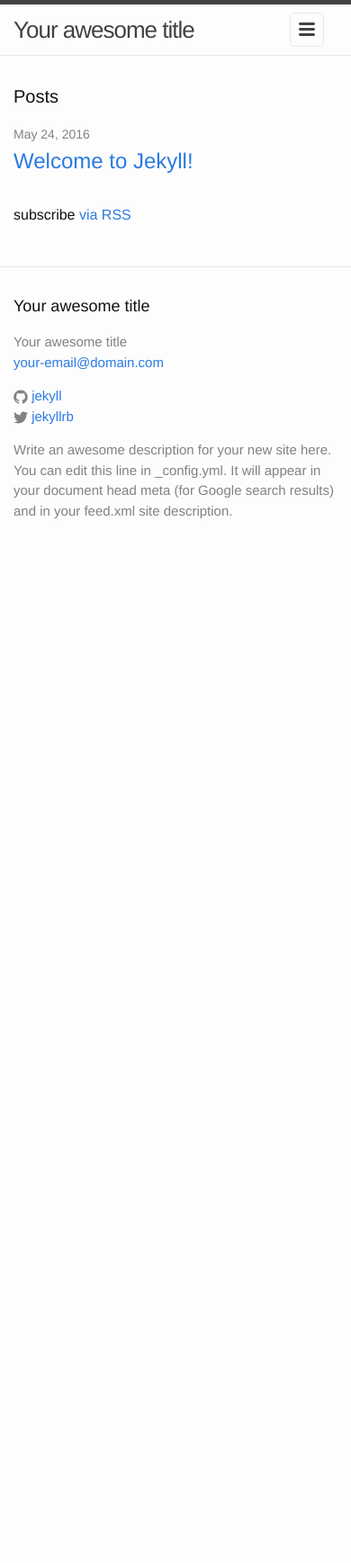
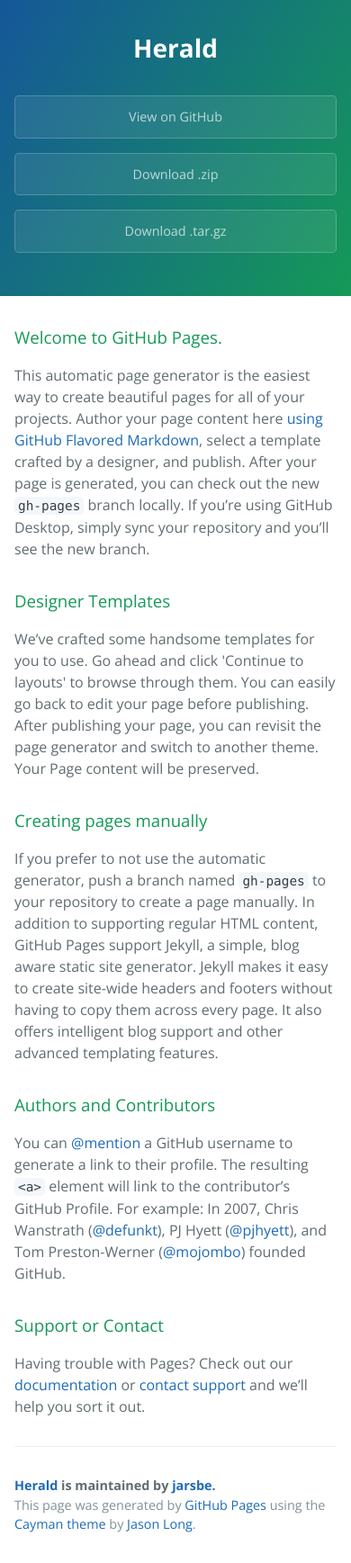
Before and after one commit to jackcallister/herald, a Jekyll site: the page index.html, which Jekyll copies as it is, in a window 390 px wide. Shown: the whole page at 90% size. Built offline with Jekyll 4.4.1, drawn with Linux system fonts in a browser that asks for light colours; before the commit the page ends 900 px from its top, so only the background shows below that.

Commit message:
Create gh-pages branch via GitHub

```diff
--- a/index.html
+++ b/index.html
@@ -1,23 +1,57 @@
----
-layout: default
----
+<!DOCTYPE html>
+<html lang="en-us">
+  <head>
+    <meta charset="UTF-8">
+    <title>Herald by jarsbe</title>
+    <meta name="viewport" content="width=device-width, initial-scale=1">
+    <link rel="stylesheet" type="text/css" href="stylesheets/normalize.css" media="screen">
+    <link href='https://fonts.googleapis.com/css?family=Open+Sans:400,700' rel='stylesheet' type='text/css'>
+    <link rel="stylesheet" type="text/css" href="stylesheets/stylesheet.css" media="screen">
+    <link rel="stylesheet" type="text/css" href="stylesheets/github-light.css" media="screen">
+  </head>
+  <body>
+    <section class="page-header">
+      <h1 class="project-name">Herald</h1>
+      <h2 class="project-tagline"></h2>
+      <a href="https://github.com/jarsbe/herald" class="btn">View on GitHub</a>
+      <a href="https://github.com/jarsbe/herald/zipball/master" class="btn">Download .zip</a>
+      <a href="https://github.com/jarsbe/herald/tarball/master" class="btn">Download .tar.gz</a>
+    </section>
 
-<div class="home">
+    <section class="main-content">
+      <h3>
+<a id="welcome-to-github-pages" class="anchor" href="#welcome-to-github-pages" aria-hidden="true"><span aria-hidden="true" class="octicon octicon-link"></span></a>Welcome to GitHub Pages.</h3>
 
-  <h1 class="page-heading">Posts</h1>
+<p>This automatic page generator is the easiest way to create beautiful pages for all of your projects. Author your page content here <a href="https://guides.github.com/features/mastering-markdown/">using GitHub Flavored Markdown</a>, select a template crafted by a designer, and publish. After your page is generated, you can check out the new <code>gh-pages</code> branch locally. If you’re using GitHub Desktop, simply sync your repository and you’ll see the new branch.</p>
 
-  <ul class="post-list">
-    {% for post in site.posts %}
-      <li>
-        <span class="post-meta">{{ post.date | date: "%b %-d, %Y" }}</span>
+<h3>
+<a id="designer-templates" class="anchor" href="#designer-templates" aria-hidden="true"><span aria-hidden="true" class="octicon octicon-link"></span></a>Designer Templates</h3>
 
-        <h2>
-          <a class="post-link" href="{{ post.url | prepend: site.baseurl }}">{{ post.title }}</a>
-        </h2>
-      </li>
-    {% endfor %}
-  </ul>
+<p>We’ve crafted some handsome templates for you to use. Go ahead and click 'Continue to layouts' to browse through them. You can easily go back to edit your page before publishing. After publishing your page, you can revisit the page generator and switch to another theme. Your Page content will be preserved.</p>
 
-  <p class="rss-subscribe">subscribe <a href="{{ "/feed.xml" | prepend: site.baseurl }}">via RSS</a></p>
+<h3>
+<a id="creating-pages-manually" class="anchor" href="#creating-pages-manually" aria-hidden="true"><span aria-hidden="true" class="octicon octicon-link"></span></a>Creating pages manually</h3>
 
-</div>
+<p>If you prefer to not use the automatic generator, push a branch named <code>gh-pages</code> to your repository to create a page manually. In addition to supporting regular HTML content, GitHub Pages support Jekyll, a simple, blog aware static site generator. Jekyll makes it easy to create site-wide headers and footers without having to copy them across every page. It also offers intelligent blog support and other advanced templating features.</p>
+
+<h3>
+<a id="authors-and-contributors" class="anchor" href="#authors-and-contributors" aria-hidden="true"><span aria-hidden="true" class="octicon octicon-link"></span></a>Authors and Contributors</h3>
+
+<p>You can <a href="https://help.github.com/articles/basic-writing-and-formatting-syntax/#mentioning-users-and-teams" class="user-mention">@mention</a> a GitHub username to generate a link to their profile. The resulting <code>&lt;a&gt;</code> element will link to the contributor’s GitHub Profile. For example: In 2007, Chris Wanstrath (<a href="https://github.com/defunkt" class="user-mention">@defunkt</a>), PJ Hyett (<a href="https://github.com/pjhyett" class="user-mention">@pjhyett</a>), and Tom Preston-Werner (<a href="https://github.com/mojombo" class="user-mention">@mojombo</a>) founded GitHub.</p>
+
+<h3>
+<a id="support-or-contact" class="anchor" href="#support-or-contact" aria-hidden="true"><span aria-hidden="true" class="octicon octicon-link"></span></a>Support or Contact</h3>
+
+<p>Having trouble with Pages? Check out our <a href="https://help.github.com/pages">documentation</a> or <a href="https://github.com/contact">contact support</a> and we’ll help you sort it out.</p>
+
+      <footer class="site-footer">
+        <span class="site-footer-owner"><a href="https://github.com/jarsbe/herald">Herald</a> is maintained by <a href="https://github.com/jarsbe">jarsbe</a>.</span>
+
+        <span class="site-footer-credits">This page was generated by <a href="https://pages.github.com">GitHub Pages</a> using the <a href="https://github.com/jasonlong/cayman-theme">Cayman theme</a> by <a href="https://twitter.com/jasonlong">Jason Long</a>.</span>
+      </footer>
+
+    </section>
+
+
+  </body>
+</html>
--- /dev/null
+++ b/stylesheets/github-light.css
@@ -0,0 +1,123 @@
+/*
+The MIT License (MIT)
+
+Copyright (c) 2015 GitHub, Inc.
+
+Permission is hereby granted, free of charge, to any person obtaining a copy
+of this software and associated documentation files (the "Software"), to deal
+in the Software without restriction, including without limitation the rights
+to use, copy, modify, merge, publish, distribute, sublicense, and/or sell
+copies of the Software, and to permit persons to whom the Software is
+furnished to do so, subject to the following conditions:
+
+The above copyright notice and this permission notice shall be included in all
+copies or substantial portions of the Software.
+
+THE SOFTWARE IS PROVIDED "AS IS", WITHOUT WARRANTY OF ANY KIND, EXPRESS OR
+IMPLIED, INCLUDING BUT NOT LIMITED TO THE WARRANTIES OF MERCHANTABILITY,
+FITNESS FOR A PARTICULAR PURPOSE AND NONINFRINGEMENT. IN NO EVENT SHALL THE
+AUTHORS OR COPYRIGHT HOLDERS BE LIABLE FOR ANY CLAIM, DAMAGES OR OTHER
+LIABILITY, WHETHER IN AN ACTION OF CONTRACT, TORT OR OTHERWISE, ARISING FROM,
+OUT OF OR IN CONNECTION WITH THE SOFTWARE OR THE USE OR OTHER DEALINGS IN THE
+SOFTWARE.
+
+*/
+
+.pl-c /* comment */ {
+  color: #969896;
+}
+
+.pl-c1      /* constant, markup.raw, meta.diff.header, meta.module-reference, meta.property-name, support, support.constant, support.variable, variable.other.constant */,
+.pl-s .pl-v /* string variable */ {
+  color: #0086b3;
+}
+
+.pl-e  /* entity */,
+.pl-en /* entity.name */ {
+  color: #795da3;
+}
+
+.pl-s .pl-s1 /* string source */,
+.pl-smi      /* storage.modifier.import, storage.modifier.package, storage.type.java, variable.other, variable.parameter.function */ {
+  color: #333;
+}
+
+.pl-ent /* entity.name.tag */ {
+  color: #63a35c;
+}
+
+.pl-k /* keyword, storage, storage.type */ {
+  color: #a71d5d;
+}
+
+.pl-pds              /* punctuation.definition.string, string.regexp.character-class */,
+.pl-s                /* string */,
+.pl-s .pl-pse .pl-s1 /* string punctuation.section.embedded source */,
+.pl-sr               /* string.regexp */,
+.pl-sr .pl-cce       /* string.regexp constant.character.escape */,
+.pl-sr .pl-sra       /* string.regexp string.regexp.arbitrary-repitition */,
+.pl-sr .pl-sre       /* string.regexp source.ruby.embedded */ {
+  color: #183691;
+}
+
+.pl-v /* variable */ {
+  color: #ed6a43;
+}
+
+.pl-id /* invalid.deprecated */ {
+  color: #b52a1d;
+}
+
+.pl-ii /* invalid.illegal */ {
+  background-color: #b52a1d;
+  color: #f8f8f8;
+}
+
+.pl-sr .pl-cce /* string.regexp constant.character.escape */ {
+  color: #63a35c;
+  font-weight: bold;
+}
+
+.pl-ml /* markup.list */ {
+  color: #693a17;
+}
+
+.pl-mh        /* markup.heading */,
+.pl-mh .pl-en /* markup.heading entity.name */,
+.pl-ms        /* meta.separator */ {
+  color: #1d3e81;
+  font-weight: bold;
+}
+
+.pl-mq /* markup.quote */ {
+  color: #008080;
+}
+
+.pl-mi /* markup.italic */ {
+  color: #333;
+  font-style: italic;
+}
+
+.pl-mb /* markup.bold */ {
+  color: #333;
+  font-weight: bold;
+}
+
+.pl-md /* markup.deleted, meta.diff.header.from-file */ {
+  background-color: #ffecec;
+  color: #bd2c00;
+}
+
+.pl-mi1 /* markup.inserted, meta.diff.header.to-file */ {
+  background-color: #eaffea;
+  color: #55a532;
+}
+
+.pl-mdr /* meta.diff.range */ {
+  color: #795da3;
+  font-weight: bold;
+}
+
+.pl-mo /* meta.output */ {
+  color: #1d3e81;
+}
--- /dev/null
+++ b/stylesheets/stylesheet.css
@@ -0,0 +1,245 @@
+* {
+  box-sizing: border-box; }
+
+body {
+  padding: 0;
+  margin: 0;
+  font-family: "Open Sans", "Helvetica Neue", Helvetica, Arial, sans-serif;
+  font-size: 16px;
+  line-height: 1.5;
+  color: #606c71; }
+
+a {
+  color: #1e6bb8;
+  text-decoration: none; }
+  a:hover {
+    text-decoration: underline; }
+
+.btn {
+  display: inline-block;
+  margin-bottom: 1rem;
+  color: rgba(255, 255, 255, 0.7);
+  background-color: rgba(255, 255, 255, 0.08);
+  border-color: rgba(255, 255, 255, 0.2);
+  border-style: solid;
+  border-width: 1px;
+  border-radius: 0.3rem;
+  transition: color 0.2s, background-color 0.2s, border-color 0.2s; }
+  .btn + .btn {
+    margin-left: 1rem; }
+
+.btn:hover {
+  color: rgba(255, 255, 255, 0.8);
+  text-decoration: none;
+  background-color: rgba(255, 255, 255, 0.2);
+  border-color: rgba(255, 255, 255, 0.3); }
+
+@media screen and (min-width: 64em) {
+  .btn {
+    padding: 0.75rem 1rem; } }
+
+@media screen and (min-width: 42em) and (max-width: 64em) {
+  .btn {
+    padding: 0.6rem 0.9rem;
+    font-size: 0.9rem; } }
+
+@media screen and (max-width: 42em) {
+  .btn {
+    display: block;
+    width: 100%;
+    padding: 0.75rem;
+    font-size: 0.9rem; }
+    .btn + .btn {
+      margin-top: 1rem;
+      margin-left: 0; } }
+
+.page-header {
+  color: #fff;
+  text-align: center;
+  background-color: #159957;
+  background-image: linear-gradient(120deg, #155799, #159957); }
+
+@media screen and (min-width: 64em) {
+  .page-header {
+    padding: 5rem 6rem; } }
+
+@media screen and (min-width: 42em) and (max-width: 64em) {
+  .page-header {
+    padding: 3rem 4rem; } }
+
+@media screen and (max-width: 42em) {
+  .page-header {
+    padding: 2rem 1rem; } }
+
+.project-name {
+  margin-top: 0;
+  margin-bottom: 0.1rem; }
+
+@media screen and (min-width: 64em) {
+  .project-name {
+    font-size: 3.25rem; } }
+
+@media screen and (min-width: 42em) and (max-width: 64em) {
+  .project-name {
+    font-size: 2.25rem; } }
+
+@media screen and (max-width: 42em) {
+  .project-name {
+    font-size: 1.75rem; } }
+
+.project-tagline {
+  margin-bottom: 2rem;
+  font-weight: normal;
+  opacity: 0.7; }
+
+@media screen and (min-width: 64em) {
+  .project-tagline {
+    font-size: 1.25rem; } }
+
+@media screen and (min-width: 42em) and (max-width: 64em) {
+  .project-tagline {
+    font-size: 1.15rem; } }
+
+@media screen and (max-width: 42em) {
+  .project-tagline {
+    font-size: 1rem; } }
+
+.main-content :first-child {
+  margin-top: 0; }
+.main-content img {
+  max-width: 100%; }
+.main-content h1, .main-content h2, .main-content h3, .main-content h4, .main-content h5, .main-content h6 {
+  margin-top: 2rem;
+  margin-bottom: 1rem;
+  font-weight: normal;
+  color: #159957; }
+.main-content p {
+  margin-bottom: 1em; }
+.main-content code {
+  padding: 2px 4px;
+  font-family: Consolas, "Liberation Mono", Menlo, Courier, monospace;
+  font-size: 0.9rem;
+  color: #383e41;
+  background-color: #f3f6fa;
+  border-radius: 0.3rem; }
+.main-content pre {
+  padding: 0.8rem;
+  margin-top: 0;
+  margin-bottom: 1rem;
+  font: 1rem Consolas, "Liberation Mono", Menlo, Courier, monospace;
+  color: #567482;
+  word-wrap: normal;
+  background-color: #f3f6fa;
+  border: solid 1px #dce6f0;
+  border-radius: 0.3rem; }
+  .main-content pre > code {
+    padding: 0;
+    margin: 0;
+    font-size: 0.9rem;
+    color: #567482;
+    word-break: normal;
+    white-space: pre;
+    background: transparent;
+    border: 0; }
+.main-content .highlight {
+  margin-bottom: 1rem; }
+  .main-content .highlight pre {
+    margin-bottom: 0;
+    word-break: normal; }
+.main-content .highlight pre, .main-content pre {
+  padding: 0.8rem;
+  overflow: auto;
+  font-size: 0.9rem;
+  line-height: 1.45;
+  border-radius: 0.3rem; }
+.main-content pre code, .main-content pre tt {
+  display: inline;
+  max-width: initial;
+  padding: 0;
+  margin: 0;
+  overflow: initial;
+  line-height: inherit;
+  word-wrap: normal;
+  background-color: transparent;
+  border: 0; }
+  .main-content pre code:before, .main-content pre code:after, .main-content pre tt:before, .main-content pre tt:after {
+    content: normal; }
+.main-content ul, .main-content ol {
+  margin-top: 0; }
+.main-content blockquote {
+  padding: 0 1rem;
+  margin-left: 0;
+  color: #819198;
+  border-left: 0.3rem solid #dce6f0; }
+  .main-content blockquote > :first-child {
+    margin-top: 0; }
+  .main-content blockquote > :last-child {
+    margin-bottom: 0; }
+.main-content table {
+  display: block;
+  width: 100%;
+  overflow: auto;
+  word-break: normal;
+  word-break: keep-all; }
+  .main-content table th {
+    font-weight: bold; }
+  .main-content table th, .main-content table td {
+    padding: 0.5rem 1rem;
+    border: 1px solid #e9ebec; }
+.main-content dl {
+  padding: 0; }
+  .main-content dl dt {
+    padding: 0;
+    margin-top: 1rem;
+    font-size: 1rem;
+    font-weight: bold; }
+  .main-content dl dd {
+    padding: 0;
+    margin-bottom: 1rem; }
+.main-content hr {
+  height: 2px;
+  padding: 0;
+  margin: 1rem 0;
+  background-color: #eff0f1;
+  border: 0; }
+
+@media screen and (min-width: 64em) {
+  .main-content {
+    max-width: 64rem;
+    padding: 2rem 6rem;
+    margin: 0 auto;
+    font-size: 1.1rem; } }
+
+@media screen and (min-width: 42em) and (max-width: 64em) {
+  .main-content {
+    padding: 2rem 4rem;
+    font-size: 1.1rem; } }
+
+@media screen and (max-width: 42em) {
+  .main-content {
+    padding: 2rem 1rem;
+    font-size: 1rem; } }
+
+.site-footer {
+  padding-top: 2rem;
+  margin-top: 2rem;
+  border-top: solid 1px #eff0f1; }
+
+.site-footer-owner {
+  display: block;
+  font-weight: bold; }
+
+.site-footer-credits {
+  color: #819198; }
+
+@media screen and (min-width: 64em) {
+  .site-footer {
+    font-size: 1rem; } }
+
+@media screen and (min-width: 42em) and (max-width: 64em) {
+  .site-footer {
+    font-size: 1rem; } }
+
+@media screen and (max-width: 42em) {
+  .site-footer {
+    font-size: 0.9rem; } }
```
Also changed, not shown: params.json (added, +6 -0 lines), stylesheets/normalize.css (added).
